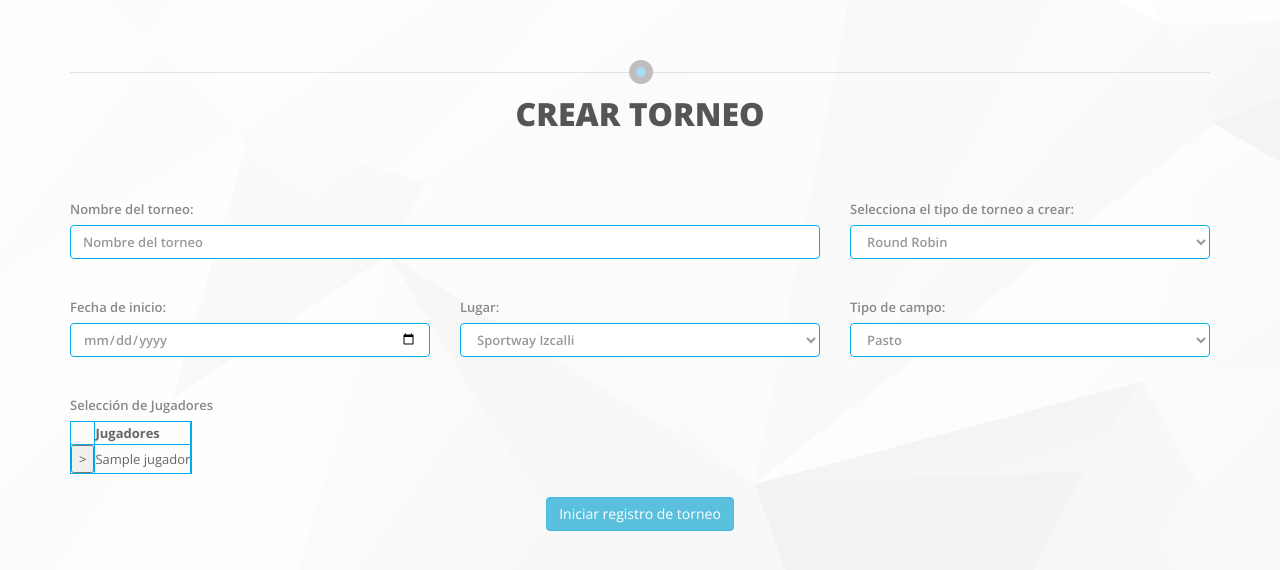
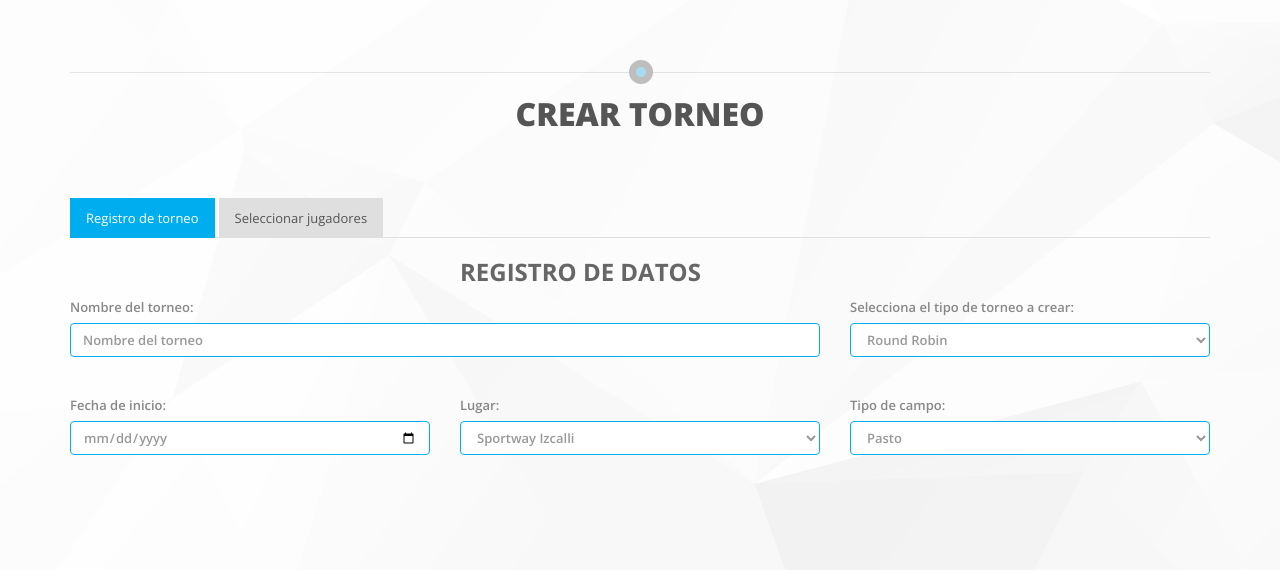
Before and after one commit to johncristobal/tennis, a CodeIgniter app: page /tenis/torneos/registrotorneo in a window 1280 px wide. Shown: the part 69-639 px from the top of the page. Run offline with CodeIgniter, Linux system fonts and the light colour scheme; tables that the repository leaves empty or names only in its code hold one stand-in row (values such as "Sample post"); some libraries are stand-ins or nearby versions.

Commit message:
last torneo

```diff
--- a/application/controllers/Torneos.php
+++ b/application/controllers/Torneos.php
@@ -59,8 +59,10 @@ class Torneos extends CI_Controller{
     public function creartorneo(){
         //vista form registro torneo
         //$this->load->view('torneo/creartorneo');
+        if($this->input->post()){
 
             //faltan validaciones....
+            //Guardamos informacion en seson
             $jugadores=explode(',',$this->input->post('array'));
             $data['jugadores']=$jugadores;
             $data['nombre'] = $this->input->post('nombre');
@@ -80,10 +82,17 @@ class Torneos extends CI_Controller{
 
             $this->session->set_userdata($newdata);
 
+            //Si es 1..Rodun robin y lanzamos------------------
             if($data['tipo_torneo'] == "1"){
                 //vista torneo RR
-            $this->load->view('torneo/creartorneorr',$data);
-        }else if($data['tipo_torneo'] == "2"){
+                //$this->load->view('torneo/creartorneorr',$data);
+
+                $total=count($jugadores);//$this->input->post('no_jugadores');
+                $jugadoresSelected=$this->session->userdata('jugadoresTorneo');
+                $this->generaRoundRobin($total,$jugadoresSelected);
+            }
+            //Caso 2.....elimincacion directa.------------------
+            else if($data['tipo_torneo'] == "2"){
                 //load model
                 $this->load->model('Estadisticas');
                 $data['datarank']=$this->Estadisticas->getAllRankings();
@@ -92,9 +101,9 @@ class Torneos extends CI_Controller{
                 //vista form registro torneo
                 $this->load->view('torneo/creartorneoel',$data);
             }
-
-        //vista torneo RR
-        //$this->load->view('torneo/creartorneoel');
+        }else{
+            echo "error";
+        }
     }
 
     public function creartorneoel(){
@@ -114,11 +123,11 @@ class Torneos extends CI_Controller{
         //$this->load->view('torneo/creartorneoel');
     }
 
-    public function generaRoundRobin(){
-        if($this->input->post()){
+    public function generaRoundRobin($total,$jugadoresSelected){
+        //if($this->input->post()){
 
-            $total=$this->input->post('no_jugadores');
-			$jugadoresSelected=$this->session->userdata('jugadoresTorneo');
+        //$total=$this->input->post('no_jugadores');
+        //$jugadoresSelected=$this->session->userdata('jugadoresTorneo');
 
         for($i=0;$i<count($jugadoresSelected);$i++){
             $contador=count($jugadoresSelected);
@@ -127,6 +136,7 @@ class Torneos extends CI_Controller{
                 $where.=" OR ";
             }
         }
+
         $this->load->model('Torneomodel');
         $buscar=$this->Torneomodel->selectJugadores($where);
         $jugadores=array();
@@ -166,9 +176,9 @@ class Torneos extends CI_Controller{
 
             $this->load->view('torneo/res_torneo_rrip',$data);
         }
-        }else{
-			echo "error";
-		}
+        //}else{
+        //    echo "error";
+        //}
     }
 
     public function roundRobinPar($total,$jugadores){
--- a/application/views/torneo/creartorneo.php
+++ b/application/views/torneo/creartorneo.php
@@ -8,8 +8,33 @@
     $this->load->view("head");
     $this->load->view("header");
 ?>
+<script>
+    var jugadores = [];
+</script>
 
+  <style>
+        .form-group input[type="checkbox"] {
+    display: none;
+}
 
+.form-group input[type="checkbox"] + .btn-group > label span {
+    width: 20px;
+}
+
+.form-group input[type="checkbox"] + .btn-group > label span:first-child {
+    display: none;
+}
+.form-group input[type="checkbox"] + .btn-group > label span:last-child {
+    display: inline-block;
+}
+
+.form-group input[type="checkbox"]:checked + .btn-group > label span:first-child {
+    display: inline-block;
+}
+.form-group input[type="checkbox"]:checked + .btn-group > label span:last-child {
+    display: none;
+}
+    </style>
     <div class="container">
 
     <!--div id="sub-head">
@@ -36,9 +61,25 @@
 
     </div><!--  End col-md-6 -->
 
+
     <form method="post" name="formulario" action="<?php echo base_url();?>torneos/creartorneo">
     <input name="array" type="hidden" name="array" value="">
     <div class="container">
+
+        <ul class="nav nav-tabs">
+          <li class="active"><a data-toggle="tab" href="#home">Registro de torneo</a></li>
+          <li><a data-toggle="tab" href="#menu1">Seleccionar jugadores</a></li>
+        </ul>
+
+        <div class="tab-content">
+          <div id="home" class="tab-pane fade in active">
+            <div class="row">
+                <div class="col-md-4"></div>
+                <div class="col-md-4">
+                    <h3>Registro de datos</h3>
+                </div>
+                <div class="col-md-4"></div>
+            </div>
             <div class="row">
             <div class="col-md-8">
                 <div class="form-group">
@@ -85,27 +126,69 @@
                 </div>
             </div>
         </div>
-        <div class="row"><br></div>
+        </div>
+
+        <div id="menu1" class="tab-pane fade">
             <div class="row">
-            <div class="col-md-8">
-			<label>Selección de Jugadores</label>
-			<table style=" border: 1px solid #00aeef;" border="2">
+                <div class="col-md-4"></div>
+                <div class="col-md-4">
+                    <h3>Selección de jugadores</h3>
+                </div>
+                <div class="col-md-4"></div>
+            </div>
+
+            <div class="row centered">
+            <div class="col-md-12 centered">
+
+                <table class="table centered">
                 <thead>
                 <th></th>
-			<th>Jugadores</th>
+                <th></th>
                 <th></th>
                 </thead>
                 <tbody>
+
+
                 <?php
                 if($jugadores){
+
+                    $i=0;
+                    echo "<tr>";
+
                     foreach($jugadores as $fila){
-					echo "
+                        /*echo "
                         <tr>
-					<td><input type='button'  name='jugadores' onclick='agregar(".$fila->id.")' value='>'></td>
+                        <td><input type='button' class='button' name='jugadores' onclick='agregar(".$fila->id.")' value='>'></td>
                         <td id='".$fila->id."'>".$fila->nombre."</td>
 
                         </tr>
+                        ";*/
+
+                        if($i>3){
+                            echo "</tr>";
+                            echo "<tr>";
+                            $i=0;
+                        }
+
+                        echo "
+                                <td>
+                                    <div class='[ form-group ]'>
+                                        <input type='checkbox' name='jugadores' id='".$fila->id."' autocomplete='off'>
+
+                                        <div class='[ btn-group ]'>
+                                            <label for='".$fila->id."' class='[ btn btn-primary ]' onclick='agregar(".$fila->id.")'>
+                                                <span class='[ glyphicon glyphicon-ok ]'></span>
+                                                <span>&nbsp;</span>
+                                            </label>
+                                            <label for='".$fila->id."' class='[ btn btn-default active ]' style='width:200px;' onclick='agregar(".$fila->id.")'>
+                                                ".$fila->nombre."
+                                            </label>
+                                        </div>
+                                    </div>
+                                </td>
                             ";
+
+                        $i++;
                     }
                 }
                 ?>
@@ -113,20 +196,10 @@
                 </tbody>
                 </table>
             </div>
-
-
-        </div>
-        <div class="row"><br></div>
-
-        <div class="row">
-            <div class="col-md-4">
-
-            </div>
-        </div>
         </div>
 
         <!--Modal -->
-    <div class="container">
+        <div class="row">
         <!-- Modal -->
         <div class="col-sm-4"></div>
         <div class="col-sm-4 centered" style="text-align:center;">
@@ -157,7 +230,12 @@
 
         </div>
 
+        </div>
+        </div>
+    </div>
+
     </form>
+
 
 
 
@@ -171,14 +249,14 @@
     $this->load->view("scriptfoo");
 ?>
 <script>
-var jugadores = [];
  function agregar(id){
-	var color=document.getElementById(id).style.backgroundColor;
-	if(color.length == 0){
-	document.getElementById(id).style.backgroundColor = '#09f719';
+	//var color=document.getElementById(id).style.backgroundColor;
+	//if(color.length == 0){
+	if(!jugadores.includes(id)){
+	//document.getElementById(id).style.backgroundColor = '#09f719';
             jugadores.push(id);
 	}else{
-	document.getElementById(id).style.backgroundColor = '';
+	//document.getElementById(id).style.backgroundColor = '';
             quitarArreglo(id);
 	}
 	var arv = jugadores.toString();
--- a/application/views/torneo/creartorneorr.php
+++ b/application/views/torneo/creartorneorr.php
@@ -8,7 +8,6 @@
     $this->load->view("head");
     $this->load->view("header");
 ?>
-
 
     <div class="container">
 
```
Also changed, not shown: application/views/torneo/res_torneo_rrip.php (+4 -4 lines), application/views/torneo/res_torneo_rrp.php (+4 -4 lines). Lines whose indentation alone changed are shown as unchanged.
